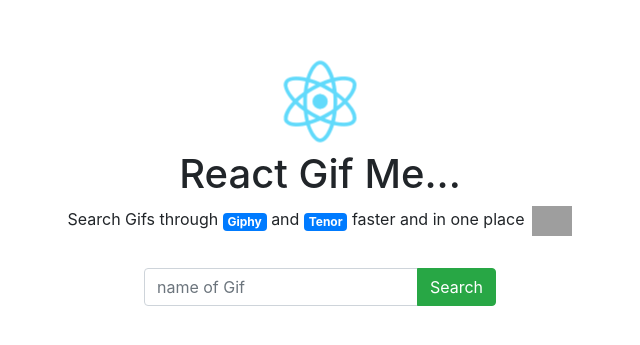
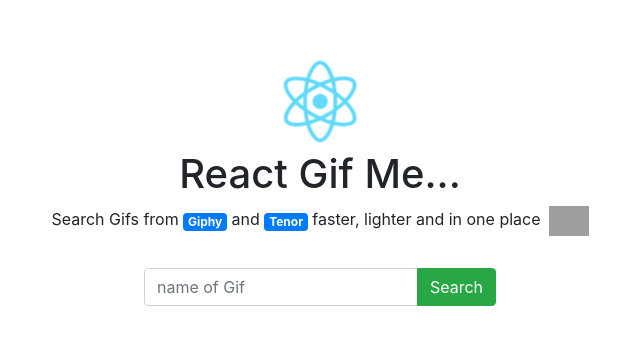
Before and after one commit to samanrashidii/gifmeasap, a React (Create React App) app: page / in a window 1280 px wide. Shown: the part 213-558 px from the top of the page, without its empty margins (320-960 px from the left). Built offline with nearby package versions, Linux system fonts and the light colour scheme; grey boxes are pictures that could not be loaded.

Commit message:
fix: minor content issues and updated readme

```diff
--- a/src/App.jsx
+++ b/src/App.jsx
@@ -93,13 +93,13 @@ class App extends Component {
   render () {
     return (
       <div className="App">
-        <div className="app-container">
+        <div className="app-container p-2">
           <div className="app-inner-container">
             <img src={logo} className="app-logo" alt="logo" />
             <h1>{this.state.name}</h1>
             <p>
-              Search Gifs through <span className="badge badge-primary">Giphy</span> and <span className="badge badge-primary">Tenor</span> faster and in one place
-              <a href="https://github.com/samanrashidii/gifme-react" target="_blank" className="ml-2">
+              Search Gifs from <span className="badge badge-primary">Giphy</span> and <span className="badge badge-primary">Tenor</span> faster, lighter and in one place
+              <a href="https://github.com/samanrashidii/gifme-react" rel="noopener noreferrer" target="_blank" className="ml-2">
                 <img src="https://upload.wikimedia.org/wikipedia/commons/9/91/Octicons-mark-github.svg" height="30" alt="Github Icon" />
               </a>
             </p>
@@ -117,7 +117,7 @@ class App extends Component {
               {(this.state.giphy.images.length === 0 && this.state.tenor.images.length === 0 && this.state.value) && <p className="mt-4">There is nothing to show right now!</p>}
             </div>
             {(this.state.giphy.images.length > 0 || this.state.tenor.images.length > 0) && <button
-              className="btn btn-info mt-4"
+              className="btn btn-info my-4"
               onClick={() => this.doSearch(this.state.value)}
             >
               Show more...
```
Also changed, not shown: 1 other file (tests, documents, lock files or other folders).
